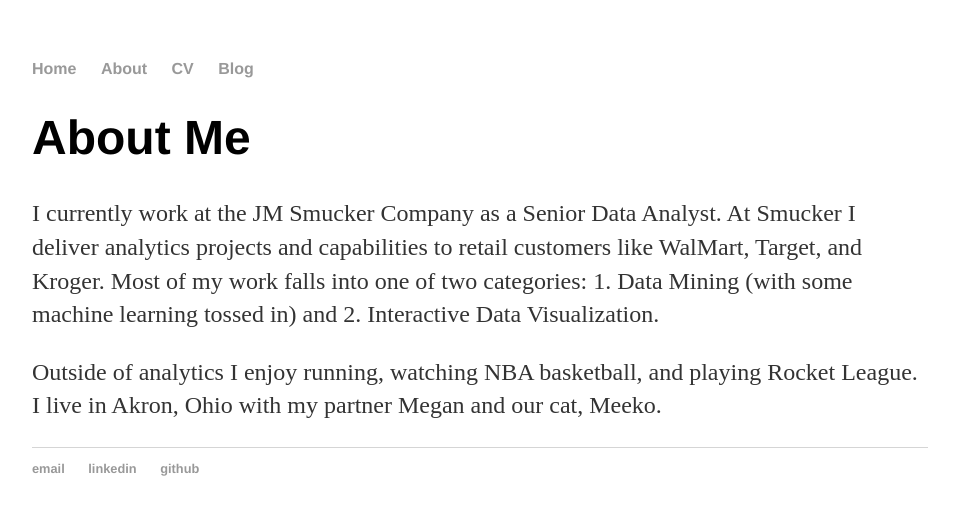
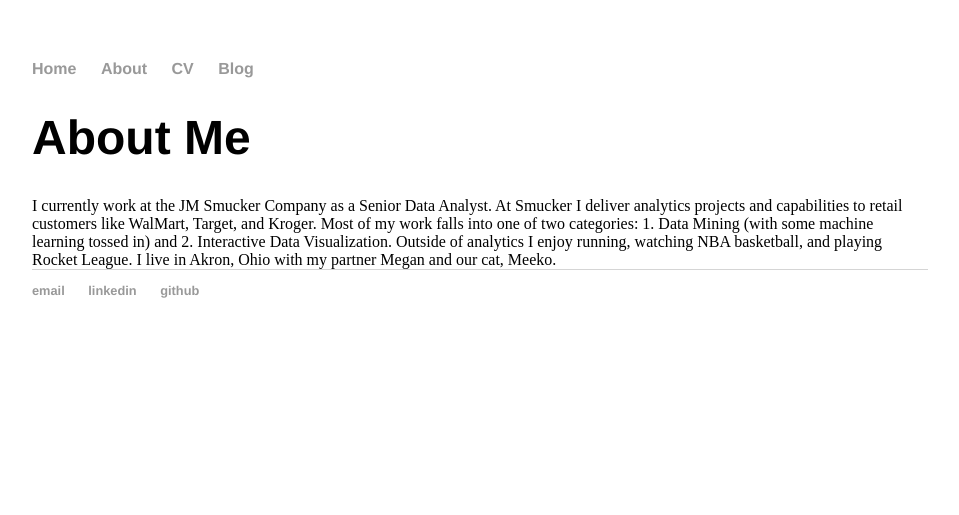
Before and after one commit to MatthewBrower/matthewbrower.github.io, a Jekyll site: the page built from about/index.html, in a window 1280 px wide. Shown: the top 515 px of the page, without its empty margins (160-1119 px from the left). Built offline with Jekyll 4.4.1, drawn with Linux system fonts in a browser that asks for light colours.

```diff
--- a/about/index.html
+++ b/about/index.html
@@ -4,10 +4,10 @@ title: Matthew Brower
 ---
 <div class="blurb">
 	<h1>About Me</h1>
-	<p>I currently work at the JM Smucker Company as a Senior Data Analyst.  At Smucker I deliver analytics projects and capabilities to retail customers like WalMart, Target, and Kroger.  Most of my work falls into one of two categories:
+	I currently work at the JM Smucker Company as a Senior Data Analyst.  At Smucker I deliver analytics projects and capabilities to retail customers like WalMart, Target, and Kroger.  Most of my work falls into one of two categories:
 
 		1. Data Mining (with some machine learning tossed in) and
-		2. Interactive Data Visualization.</p>
+		2. Interactive Data Visualization.
 
-	<p>Outside of analytics I enjoy running, watching NBA basketball, and playing Rocket League.  I live in Akron, Ohio with my partner Megan and our cat, Meeko.</p>
+	Outside of analytics I enjoy running, watching NBA basketball, and playing Rocket League.  I live in Akron, Ohio with my partner Megan and our cat, Meeko.
 </div><!-- /.blurb -->
```
